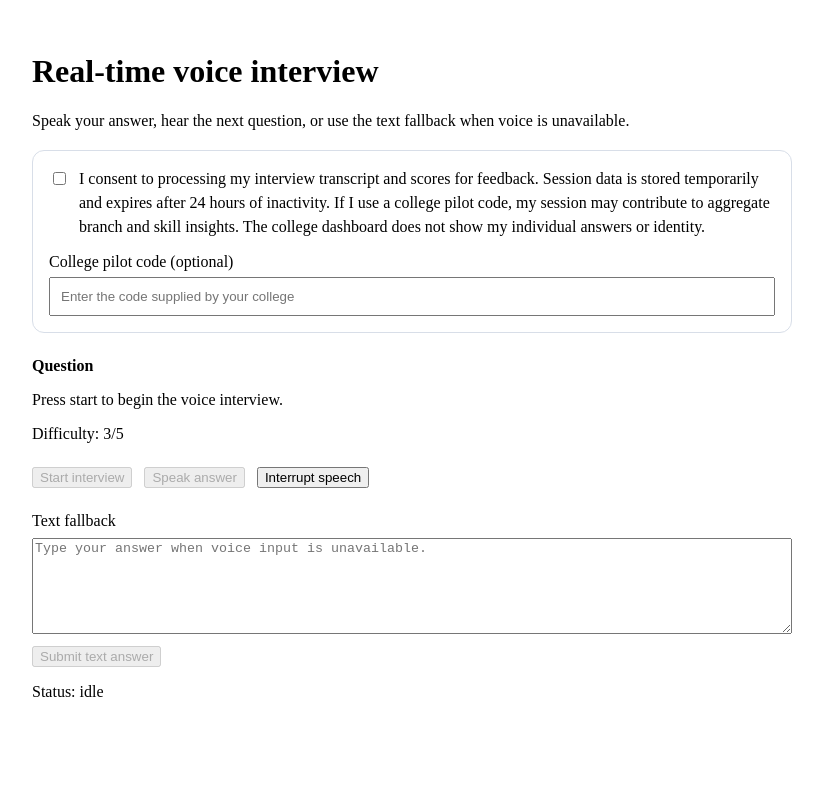
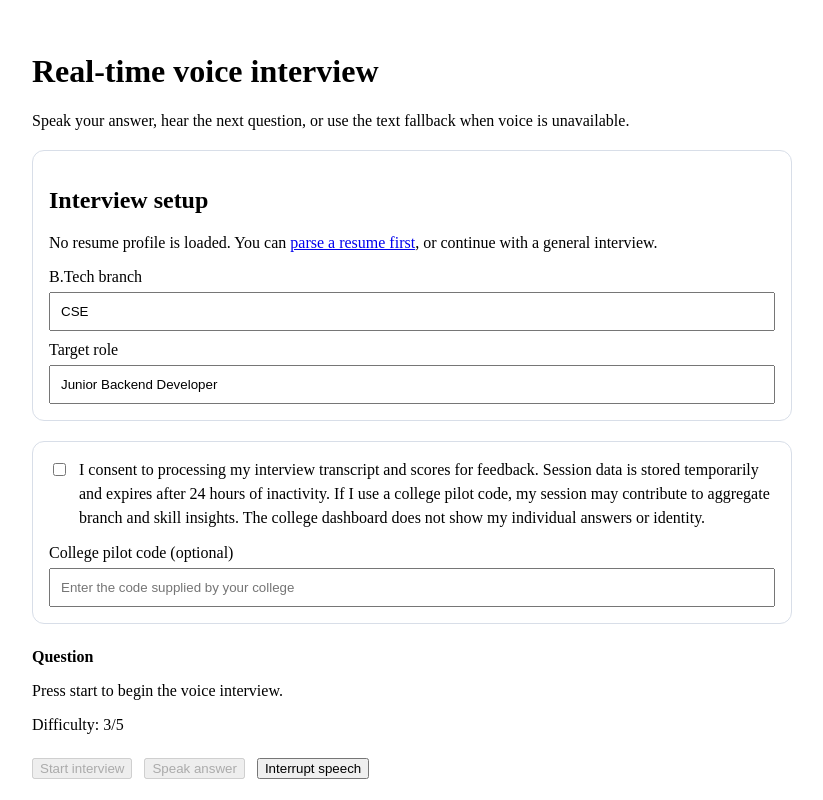
Before and after one commit to ashish-2141/Raaha-AI-Mock-Interview, a Next.js app: page /voice-interview in a window 1280 px wide. Shown: the top 800 px of the page, without its empty margins (228-1051 px from the left). Built offline with nearby package versions, Linux system fonts and the light colour scheme.

Commit message:
feat: personalise interview setup from parsed resume profile

```diff
--- a/src/app/voice-interview/page.tsx
+++ b/src/app/voice-interview/page.tsx
@@ -41,6 +41,28 @@ type VoicePayload = {
 };
 
 const INTERVIEW_ID_STORAGE = "raaha.voice.interviewId";
+const RESUME_PROFILE_KEY = "raaha.resume.profile";
+
+type ResumeProfile = {
+  fullName: string;
+  branch: string;
+  cgpa: number | null;
+  skills: string[];
+  projects: Array<{ name: string; techStack: string[]; summary: string }>;
+};
+
+function suggestedRoleForBranch(branch: string): string {
+  const key = branch.toUpperCase();
+  if (key === "ECE") return "Embedded/IoT Engineer";
+  if (key === "EEE") return "Electrical Engineer";
+  if (key === "MECH") return "Mechanical Engineer";
+  if (key === "CIVIL") return "Civil Engineer";
+  if (key === "AI_ML") return "AI/ML Engineer";
+  if (key === "DATA_SCIENCE") return "Data Analyst";
+  if (key === "CYBERSECURITY") return "Junior Security Analyst";
+  if (key === "CHEMICAL") return "Chemical Engineer";
+  return "Junior Backend Developer";
+}
 
 function getSpeechRecognition(): SpeechRecognitionConstructor | null {
   const voiceWindow = window as VoiceWindow;
@@ -61,6 +83,10 @@ export default function VoiceInterviewPage() {
   const [status, setStatus] = useState<"idle" | "starting" | "listening" | "thinking" | "error">("idle");
   const [latencyMs, setLatencyMs] = useState<number | null>(null);
   const [difficulty, setDifficulty] = useState(3);
+  const [branch, setBranch] = useState("CSE");
+  const [role, setRole] = useState("Junior Backend Developer");
+  const [resumeName, setResumeName] = useState("");
+  const [resumeProjects, setResumeProjects] = useState<ResumeProfile["projects"]>([]);
   const [consentAccepted, setConsentAccepted] = useState(false);
   const [pilotCode, setPilotCode] = useState("");
   const recognitionRef = useRef<SpeechRecognitionLike | null>(null);
@@ -69,6 +95,23 @@ export default function VoiceInterviewPage() {
   useEffect(() => {
     const stored = window.localStorage.getItem(INTERVIEW_ID_STORAGE);
     if (stored) setInterviewId(stored);
+
+    // Resume profiles are kept only in this tab's session storage; never log profile content.
+    try {
+      const serializedProfile = window.sessionStorage.getItem(RESUME_PROFILE_KEY);
+      if (serializedProfile) {
+        const profile = JSON.parse(serializedProfile) as ResumeProfile;
+        if (typeof profile.fullName === "string" && typeof profile.branch === "string" && Array.isArray(profile.projects)) {
+          setResumeName(profile.fullName);
+          setBranch(profile.branch);
+          setRole(suggestedRoleForBranch(profile.branch));
+          setResumeProjects(profile.projects);
+        }
+      }
+    } catch {
+      window.sessionStorage.removeItem(RESUME_PROFILE_KEY);
+    }
+
     return () => {
       recognitionRef.current?.abort();
       window.speechSynthesis?.cancel();
@@ -162,10 +205,10 @@ export default function VoiceInterviewPage() {
         headers: { "Content-Type": "application/json" },
         body: JSON.stringify({
           interviewId: id,
-          branch: "CSE",
-          role: "Junior Backend Developer",
+          branch,
+          role,
           difficultyScore: 3,
-          resumeProjects: [],
+          resumeProjects,
           consentAccepted: true,
           pilotCode: pilotCode.trim() || undefined,
         }),
@@ -208,6 +251,29 @@ export default function VoiceInterviewPage() {
       <h1>Real-time voice interview</h1>
       <p>Speak your answer, hear the next question, or use the text fallback when voice is unavailable.</p>
 
+      <section aria-label="Interview setup" style={{ border: "1px solid #d8dee8", borderRadius: 12, padding: 16, marginTop: 20 }}>
+        <h2>Interview setup</h2>
+        {resumeName ? (
+          <p>Using the profile for <strong>{resumeName}</strong> with {resumeProjects.length} project(s) from the resume parser.</p>
+        ) : (
+          <p>No resume profile is loaded. You can <a href="/resumes">parse a resume first</a>, or continue with a general interview.</p>
+        )}
+        <label style={{ display: "block", marginTop: 10 }}>
+          B.Tech branch
+          <input value={branch} onChange={(event) => setBranch(event.target.value)} maxLength={80} required style={{ display: "block", width: "100%", boxSizing: "border-box", padding: 10, marginTop: 6 }} />
+        </label>
+        <label style={{ display: "block", marginTop: 10 }}>
+          Target role
+          <input value={role} onChange={(event) => setRole(event.target.value)} maxLength={120} required style={{ display: "block", width: "100%", boxSizing: "border-box", padding: 10, marginTop: 6 }} />
+        </label>
+        {resumeProjects.length ? (
+          <details style={{ marginTop: 12 }}>
+            <summary>Resume projects used to personalise questions</summary>
+            <ul>{resumeProjects.map((project, index) => <li key={project.name + index}>{project.name}: {project.techStack.join(", ")}</li>)}</ul>
+          </details>
+        ) : null}
+      </section>
+
       <section aria-label="Consent and pilot settings" style={{ border: "1px solid #d8dee8", borderRadius: 12, padding: 16, marginTop: 20 }}>
         <label style={{ display: "flex", alignItems: "flex-start", gap: 10, lineHeight: 1.5 }}>
           <input
@@ -242,7 +308,7 @@ export default function VoiceInterviewPage() {
       </section>
 
       <div style={{ display: "flex", gap: 12, flexWrap: "wrap", marginTop: 24 }}>
-        <button onClick={startInterview} disabled={status === "starting" || !consentAccepted}>
+        <button onClick={startInterview} disabled={status === "starting" || !consentAccepted || !branch.trim() || !role.trim()}>
           {status === "starting" ? "Starting..." : "Start interview"}
         </button>
         <button onClick={startListening} disabled={!interviewId || status === "thinking"}>
```
